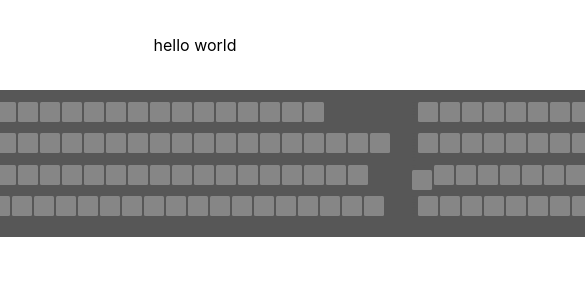
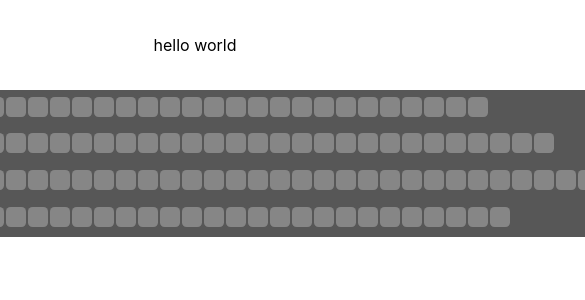
Before and after one commit to zhailaudaulet/habits-tracker, a React (Create React App) app: page / in a window 390 px wide. Shown: the top 300 px of the page, 585 px wide, since content can reach past the window. Built offline with nearby package versions, Linux system fonts and the light colour scheme.

Commit message:
responsiveness vol 2

```diff
--- a/src/components/heatmap/heatmap.css
+++ b/src/components/heatmap/heatmap.css
@@ -26,6 +26,7 @@
     /* height: inherit; */
     width: auto;
     margin-right: 20px;
+    margin-top: auto;
     /* justify-content: ; */
     /* align-items: flex-end; */
 }
@@ -36,14 +37,16 @@
     min-width: 20px;
     height: var(--stBoxHeight);
     min-height: 20px;
-    border-radius: 1.5px;
+    border-radius: 4.5px;
     background-color: rgb(134, 134, 134);
 }
 
 .empty-box {
     margin: 1px;
     width: var(--stBoxWidth);
+    min-width: 20px;
     height: var(--stBoxHeight);
-    border-radius: 1.5px;
+    min-height: 20px;
+    border-radius: 4.5px;
     background-color: rgb(87, 87, 87);
 }
--- a/src/components/heatmap/main.jsx
+++ b/src/components/heatmap/main.jsx
@@ -27,7 +27,7 @@ export const Heatmap = () => {
 
         }
         let countMonthIndex = 0
-        while (today.getFullYear() !== endday.getFullYear() || today.getMonth() !== endday.getMonth() || today.getDate() !== endday.getDate()) {
+        while (today.getFullYear() !== endday.getFullYear() || today.getMonth() !== endday.getMonth() || today.getDate() >= endday.getDate()) {
             console.log("I work")
             if (endday.getDate() === 1 && endday.getDay() !== 0) {
                 for (let i = 0; i < endday.getDay(); i++) {
```
